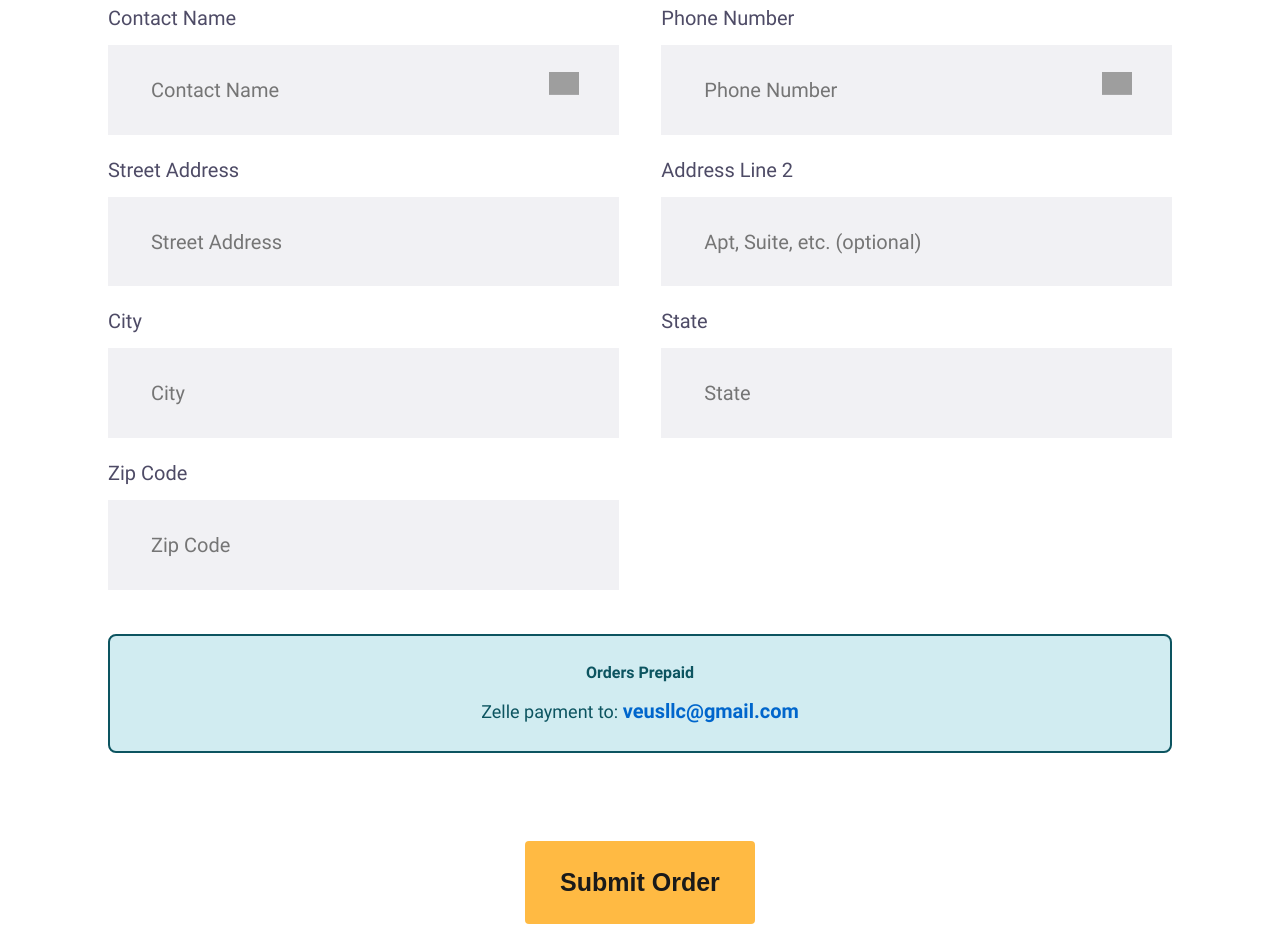
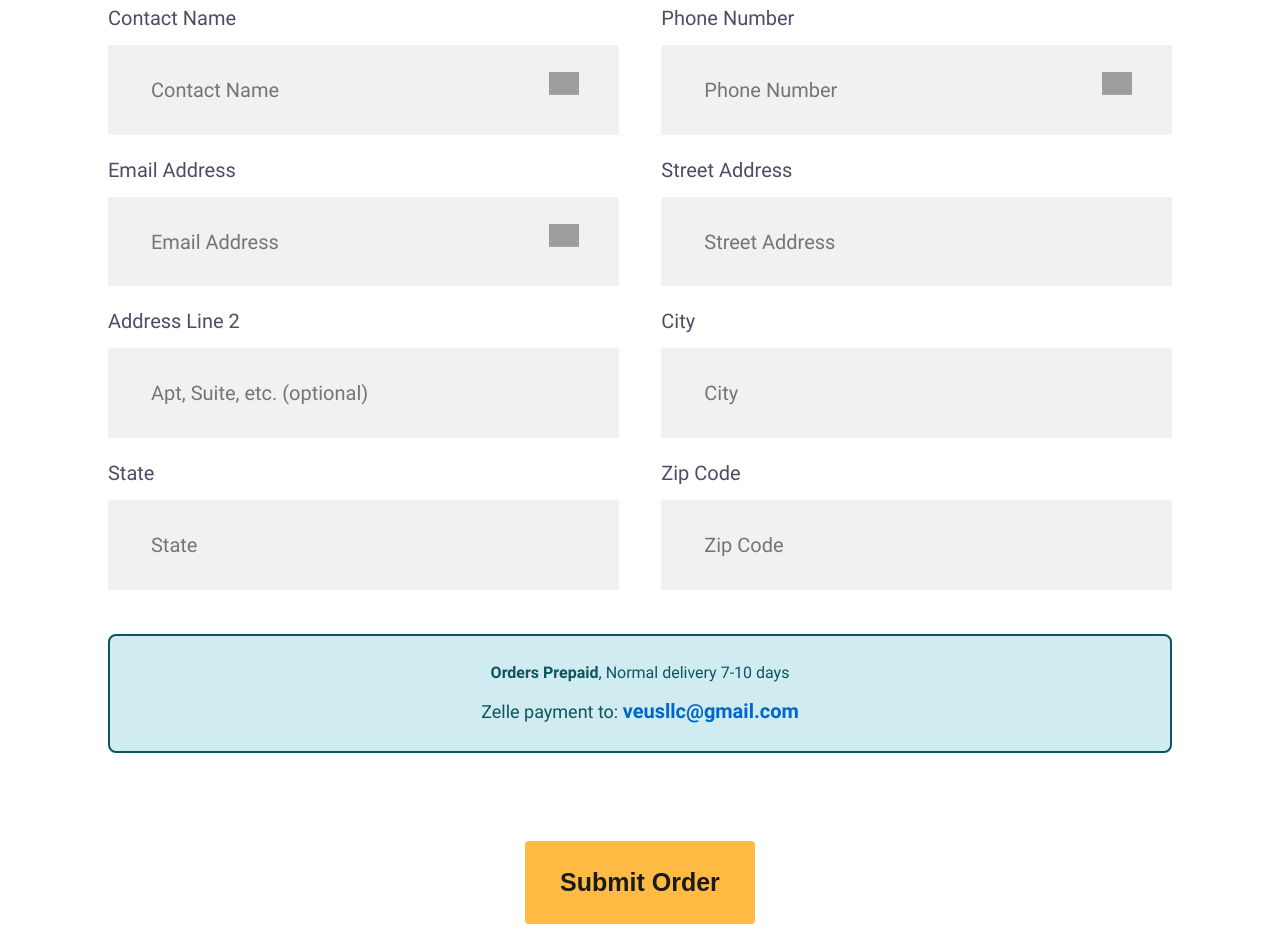
Before and after one commit to Lieman0117/VE-US-Dealers, an Eleventy site: page src/content/pages/order.html in a window 1280 px wide. Shown: the part 2177-3129 px from the top of the page. Built offline with nearby package versions, Linux system fonts and the light colour scheme; Eleventy itself is replaced by a stand-in of ours; files that its build step writes are made by us from their sources; grey boxes are pictures that could not be loaded; a script that the page names is missing; what @codestitchofficial/eleventy-plugin-sharp-images, glob would draw is missing.

Commit message:
adding a pipeline

```diff
--- a/src/content/pages/order.html
+++ b/src/content/pages/order.html
@@ -155,6 +155,12 @@ permalink: "/order/"
             </label>
 
             <label class="cs-label">
+                Email Address
+                <input class="cs-input" required type="email" id="email-order" name="email" placeholder="Email Address">
+                <img class="cs-icon" loading="lazy" decoding="async" src="https://csimg.nyc3.cdn.digitaloceanspaces.com/Contact-Page/mail-gold.svg" alt="mail icon" width="32" height="32">
+            </label>
+
+            <label class="cs-label">
                 Street Address
                 <input class="cs-input" required type="text" id="address1-order" name="address1" placeholder="Street Address">
             </label>
@@ -181,7 +187,7 @@ permalink: "/order/"
 
             <!-- Payment Instructions Notice -->
             <div class="cs-payment-notice">
-                <p><strong>Orders Prepaid</strong></p>
+                <p><strong>Orders Prepaid</strong>, Normal delivery 7-10 days</p>
                 <p class="cs-zelle-instruction">Zelle payment to: <strong>veusllc@gmail.com</strong></p>
             </div>
 
@@ -240,6 +246,7 @@ permalink: "/order/"
                 </div>
 
                 <div class="cs-delivery-info">
+                    <p><strong>Delivery:</strong> Normal delivery 7-10 days after payment confirmation</p>
                     <p>We'll confirm receipt of your payment and provide tracking information within 24 hours.</p>
                 </div>
             </div>
```
